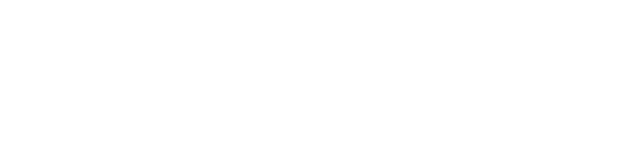
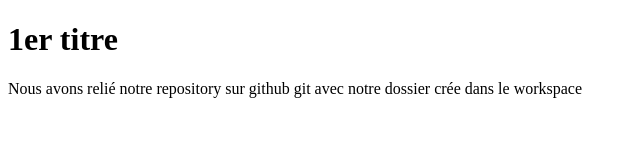
Before and after one commit to SteLal12/TPGit-CDA, a plain HTML site: page index.html in a window 1280 px wide. Shown: the whole page, without its empty margins (0-640 px from the left). Drawn offline with Linux system fonts and the light colour scheme.

Commit message:
Second commit avec h1 et p dans index.html

```diff
--- a/index.html
+++ b/index.html
@@ -4,6 +4,9 @@
     <meta charset="UTF-8">
     <meta name="viewport" content="width=device-width, initial-scale=1.0">
     <title>Mise en pratique Git</title>
+    <h1>1er titre</h1>
+    <p>Nous avons relié notre repository sur github git avec notre dossier crée dans le workspace</p>
+
 </head>
 <body>
 
```
